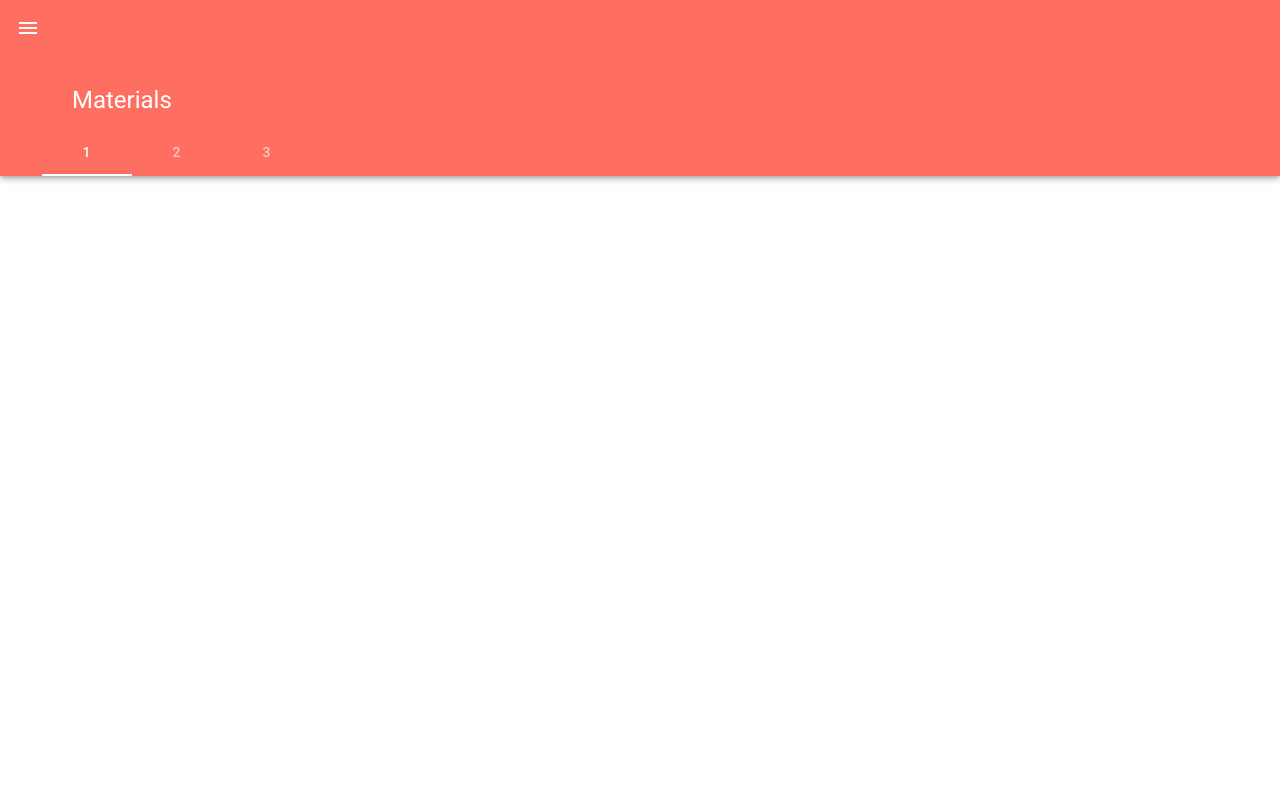
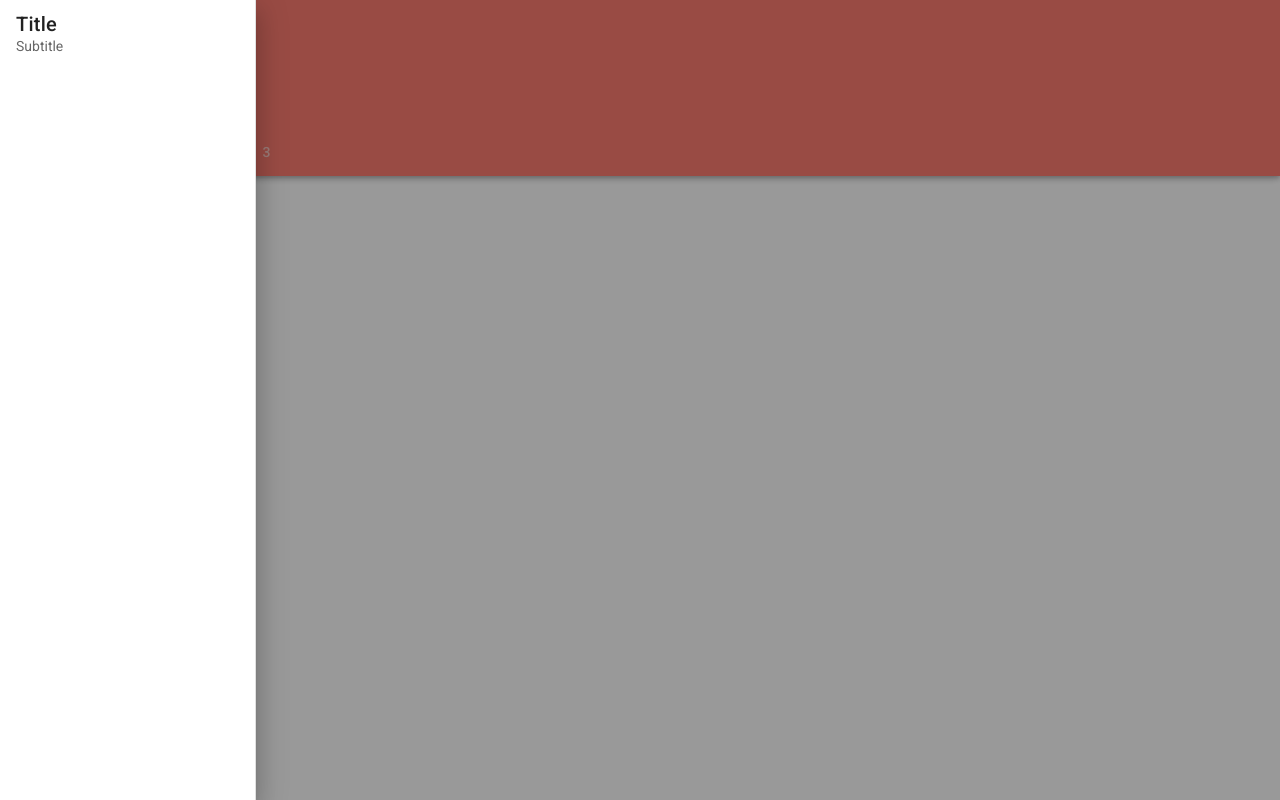
Before and after one commit to momenthana/materials, a Vue app: page / in a window 1280 px wide. Built offline with nearby package versions, Linux system fonts and the light colour scheme.

Commit message:
nav drawer 추가

```diff
--- a/src/App.vue
+++ b/src/App.vue
@@ -1,6 +1,7 @@
 <template>
   <v-app>
     <Bar/>
+    <Nav/>
 
     <v-content>
       <Home/>
@@ -10,6 +11,7 @@
 
 <script>
 import Bar from './components/Bar'
+import Nav from './components/Nav'
 import Home from './components/Home'
 
 export default {
@@ -17,6 +19,7 @@ export default {
 
   components: {
     Bar,
+    Nav,
     Home
   },
 
--- /dev/null
+++ b/src/components/Nav.vue
@@ -0,0 +1,28 @@
+<template>
+  <v-navigation-drawer
+    v-model="drawer"
+    absolute
+    temporary
+  >
+    <v-list-item>
+      <v-list-item-content>
+        <v-list-item-title class="title">
+          Title
+        </v-list-item-title>
+        <v-list-item-subtitle>
+          Subtitle
+        </v-list-item-subtitle>
+      </v-list-item-content>
+    </v-list-item>
+  </v-navigation-drawer>
+</template>
+
+<script>
+  export default {
+    name: 'Nav',
+
+    data: () => ({
+      drawer: true
+    })
+  }
+</script>
```
